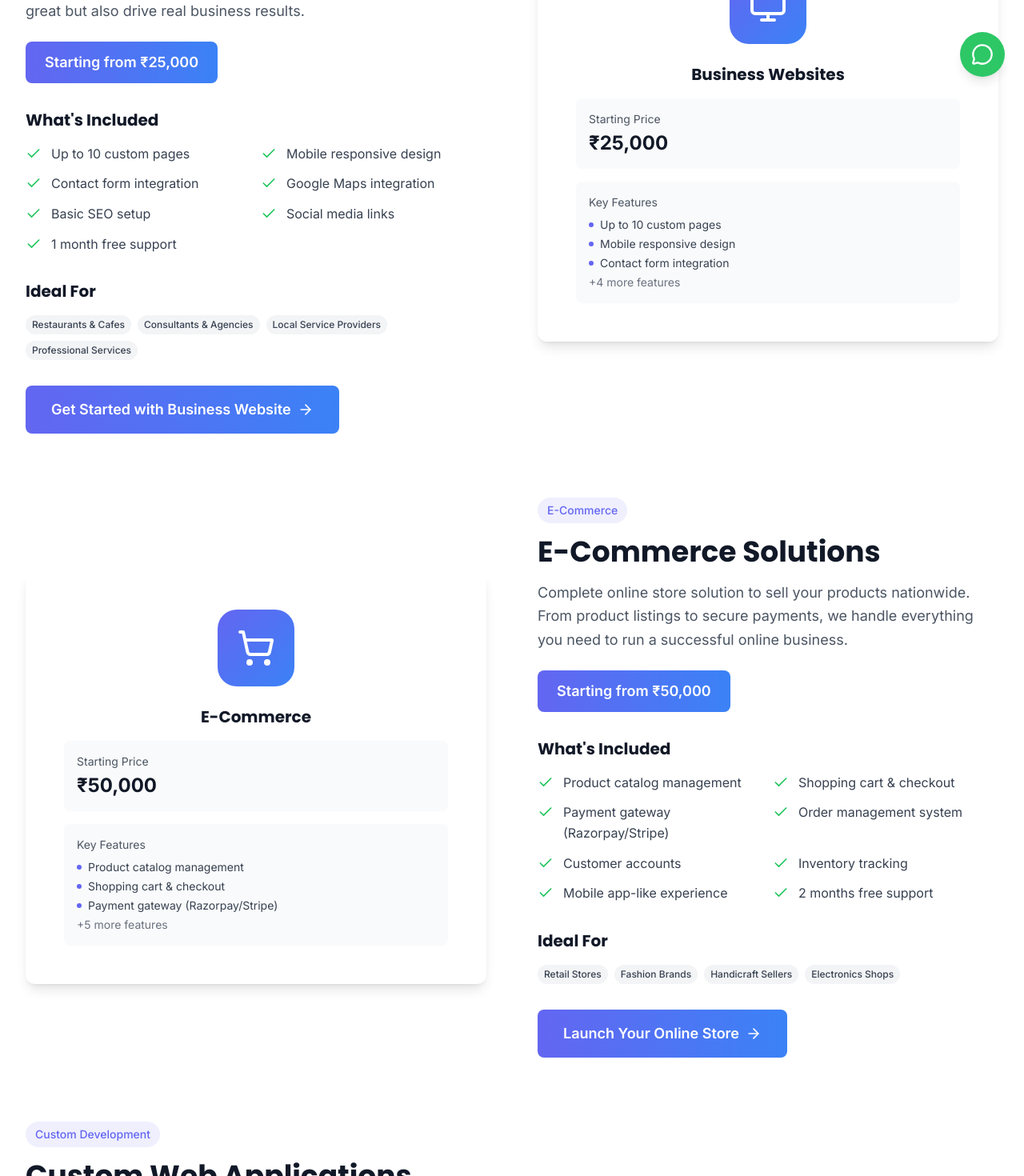
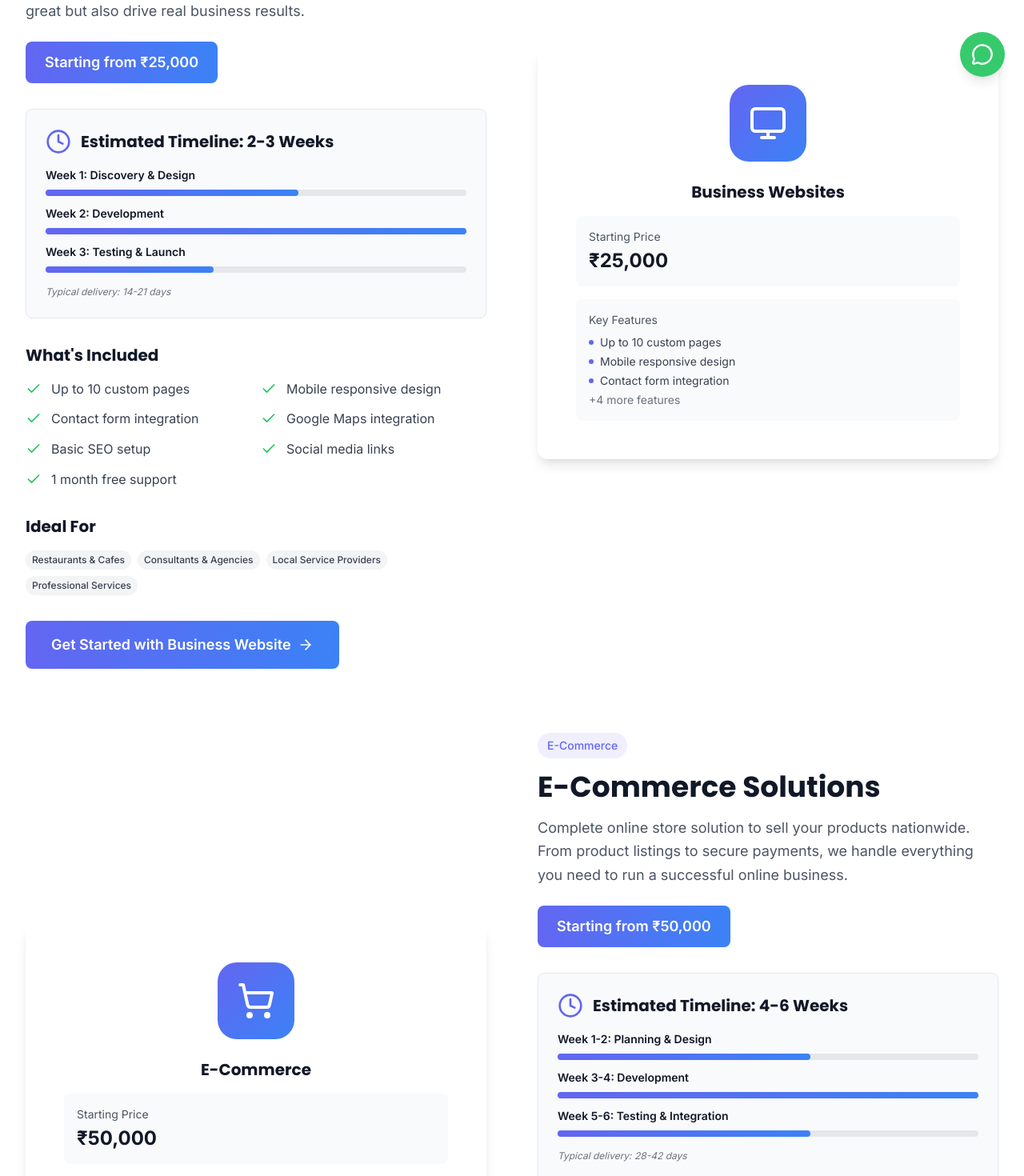
Before and after one commit to RaviparaliyaRP/paraliyawebsolution, a Next.js app: page /services in a window 1280 px wide. Shown: the part 680-2150 px from the top of the page at 80% size. Built offline with nearby package versions, Linux system fonts and the light colour scheme.

Commit message:
timeline estimator

```diff
--- a/public/data/pricing.json
+++ b/public/data/pricing.json
@@ -5,9 +5,9 @@
     {
       "id": "business-website",
       "name": "Business Website",
-      "basePrice": 25000,
-      "minPrice": 20000,
-      "maxPrice": 40000,
+      "basePrice": 5000,
+      "minPrice": 10000,
+      "maxPrice": 25000,
       "description": "Professional website for small-medium businesses",
       "icon": "Monitor",
       "popular": false
--- a/src/components/sections/ServicesDetailed.tsx
+++ b/src/components/sections/ServicesDetailed.tsx
@@ -1,7 +1,7 @@
 'use client';
 
 import { motion } from 'framer-motion';
-import { Monitor, ShoppingCart, Code, Check, ArrowRight } from 'lucide-react';
+import { Monitor, ShoppingCart, Code, Check, ArrowRight, Clock } from 'lucide-react';
 import Card from '@/components/ui/Card';
 import Badge from '@/components/ui/Badge';
 import Button from '@/components/ui/Button';
@@ -16,6 +16,13 @@ const ServicesDetailed = () => {
       title: 'Professional Business Websites',
       description: 'Perfect for small to medium businesses looking to establish professional online presence. We create websites that not only look great but also drive real business results.',
       price: '₹25,000',
+      timeline: '2-3 Weeks',
+      timelinePhases: [
+        { name: 'Week 1: Discovery & Design', progress: 60 },
+        { name: 'Week 2: Development', progress: 100 },
+        { name: 'Week 3: Testing & Launch', progress: 40 },
+      ],
+      deliveryDays: '14-21 days',
       features: [
         'Up to 10 custom pages',
         'Mobile responsive design',
@@ -40,6 +47,13 @@ const ServicesDetailed = () => {
       title: 'E-Commerce Solutions',
       description: 'Complete online store solution to sell your products nationwide. From product listings to secure payments, we handle everything you need to run a successful online business.',
       price: '₹50,000',
+      timeline: '4-6 Weeks',
+      timelinePhases: [
+        { name: 'Week 1-2: Planning & Design', progress: 60 },
+        { name: 'Week 3-4: Development', progress: 100 },
+        { name: 'Week 5-6: Testing & Integration', progress: 60 },
+      ],
+      deliveryDays: '28-42 days',
       features: [
         'Product catalog management',
         'Shopping cart & checkout',
@@ -65,6 +79,13 @@ const ServicesDetailed = () => {
       title: 'Custom Web Applications',
       description: 'Tailored solutions for complex business requirements. We build scalable applications that grow with your business, whether it\'s a booking system, management portal, or SaaS product.',
       price: '₹1,00,000',
+      timeline: '6-12 Weeks',
+      timelinePhases: [
+        { name: 'Week 1-2: Requirements & Design', progress: 30 },
+        { name: 'Week 3-8: Development', progress: 100 },
+        { name: 'Week 9-12: Testing & Deployment', progress: 60 },
+      ],
+      deliveryDays: '42-84 days',
       features: [
         'Custom functionality',
         'Database architecture',
@@ -142,6 +163,37 @@ const ServicesDetailed = () => {
                     <div className="inline-flex items-center bg-gradient-to-r from-accent-purple to-accent-blue text-white px-6 py-3 rounded-lg">
                       <span className="text-lg font-semibold">Starting from {service.price}</span>
                     </div>
+                  </div>
+
+                  {/* Timeline Estimator */}
+                  <div className="mb-8 bg-gray-50 border border-gray-200 rounded-lg p-6">
+                    <div className="flex items-center space-x-3 mb-4">
+                      <Clock className="w-8 h-8 text-accent-purple" />
+                      <h4 className="text-xl font-display font-bold text-gray-900">
+                        Estimated Timeline: {service.timeline}
+                      </h4>
+                    </div>
+                    <div className="space-y-3">
+                      {service.timelinePhases.map((phase, idx) => (
+                        <div key={idx}>
+                          <div className="flex items-center justify-between mb-2">
+                            <p className="text-sm font-semibold text-gray-900">{phase.name}</p>
+                          </div>
+                          <div className="w-full bg-gray-200 rounded-full h-2">
+                            <motion.div
+                              initial={{ width: 0 }}
+                              whileInView={{ width: `${phase.progress}%` }}
+                              transition={{ duration: 0.8, delay: idx * 0.2 }}
+                              viewport={{ once: true }}
+                              className="h-2 bg-gradient-to-r from-accent-purple to-accent-blue rounded-full"
+                            />
+                          </div>
+                        </div>
+                      ))}
+                    </div>
+                    <p className="text-xs text-gray-500 italic mt-4">
+                      Typical delivery: {service.deliveryDays}
+                    </p>
                   </div>
 
                   {/* Features */}
```
